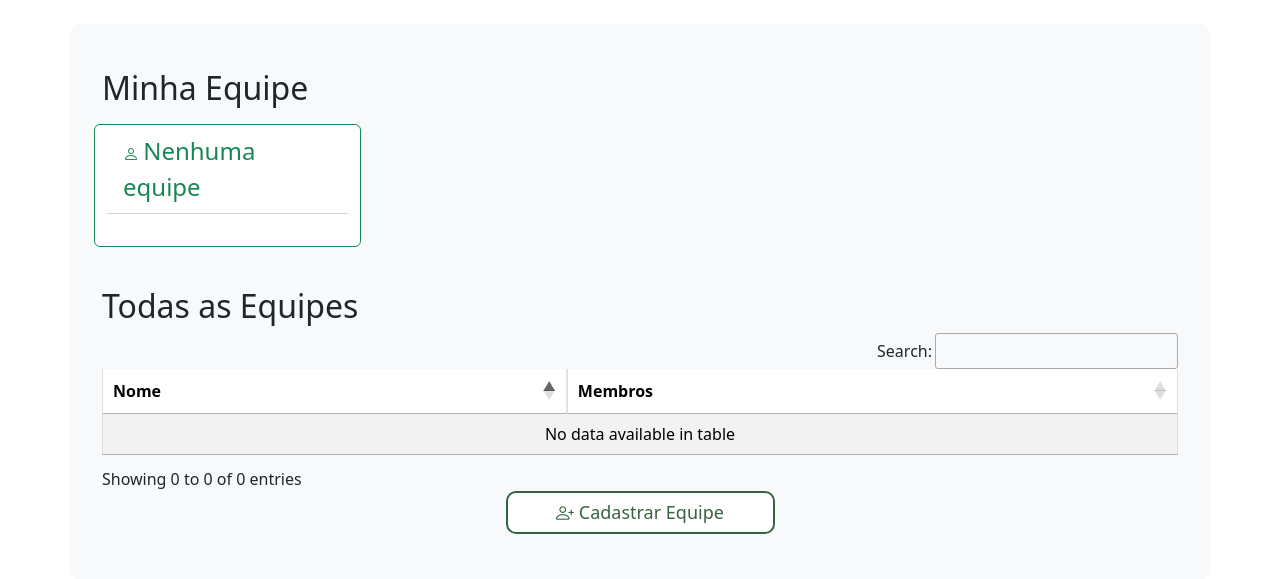
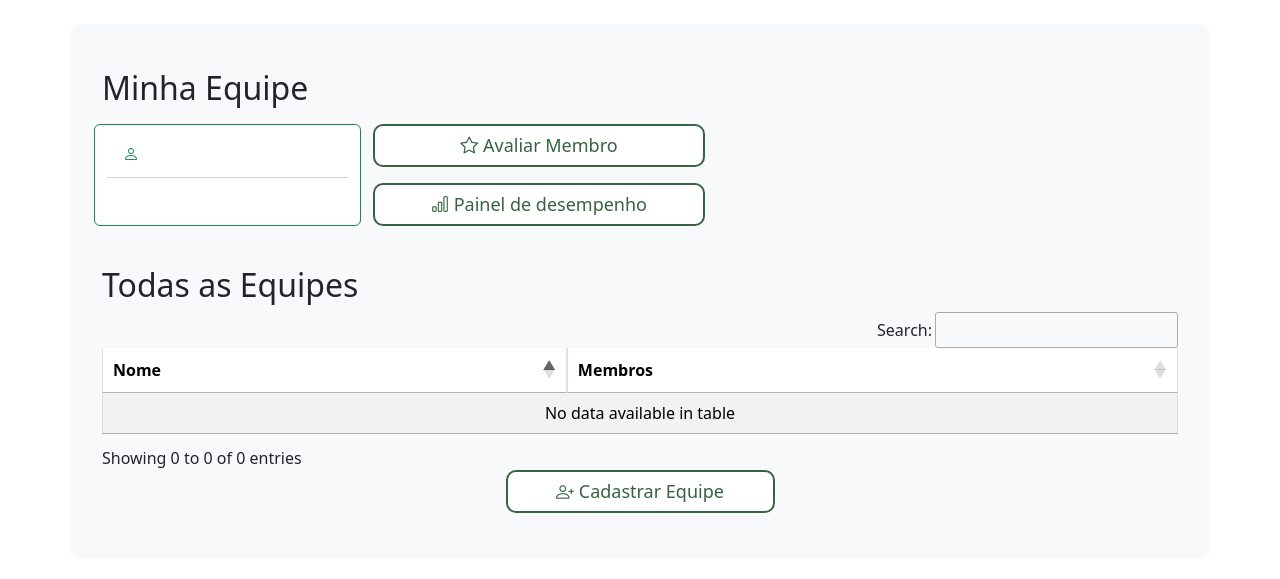
Before and after one commit to Galaticos-API/API-1, a Flask app: page /equipe/ in a window 1280 px wide. Shown: the part 61-640 px from the top of the page. Run offline with Flask 3, Linux system fonts and the light colour scheme; the visitor is signed in with stand-in values (Sample User, id 1); data that the repository does not hold is empty; some libraries are stand-ins or nearby versions.

Commit message:
Revert "FIX - texto sem equipe"
This reverts commit 4b6bf9b9c0b03972dab854d83cb70b5328d9204d.

```diff
--- a/src/templates/equipe.html
+++ b/src/templates/equipe.html
@@ -1,7 +1,6 @@
 <!-- templates/atestados.html -->
 {% extends "base.html" %} {% block title %}Minha equipe{% endblock %} {% block content %}
-<div class="modal fade" id="modal_equipe" tabindex="-1" role="dialog" aria-labelledby="modalEquipeLabel"
-  aria-hidden="true">
+<div class="modal fade" id="modal_equipe" tabindex="-1" role="dialog" aria-labelledby="modalEquipeLabel" aria-hidden="true">
   <div class="modal-dialog modal-dialog-centered modal-lg">
     <div class="modal-content">
       <div class="modal-header bg-dark text-white" style="background-color: #366341 !important">
@@ -9,8 +8,7 @@
           <i class="bi bi-person-plus-fill ms-1 me-2"></i>
           Cadastrar uma Nova Equipe
         </h1>
-        <button type="button" class="btn-close btn-close-white me-1" data-bs-dismiss="modal"
-          aria-label="Close"></button>
+        <button type="button" class="btn-close btn-close-white me-1" data-bs-dismiss="modal" aria-label="Close"></button>
       </div>
 
       <div class="modal-body">
@@ -71,8 +69,7 @@
             Avaliar Membro do
             <span id="nome_equipe_single"></span>
           </h5>
-          <button type="button" class="btn-close btn-close-white me-1" data-bs-dismiss="modal"
-            aria-label="Fechar"></button>
+          <button type="button" class="btn-close btn-close-white me-1" data-bs-dismiss="modal" aria-label="Fechar"></button>
         </div>
 
         <div class="modal-body" id="MembrosAvaliacao">
@@ -143,8 +140,7 @@
           <i class="bi bi-bar-chart ms-1 me-2"></i>
           Painel de desempenho
         </h5>
-        <button type="button" class="btn-close btn-close-white me-1" data-bs-dismiss="modal"
-          aria-label="Fechar"></button>
+        <button type="button" class="btn-close btn-close-white me-1" data-bs-dismiss="modal" aria-label="Fechar"></button>
       </div>
 
       <div class="modal-body" id="Membrosmetrica">
@@ -195,14 +191,13 @@
 
     <center class="col-4 col-md-4">
       <div class="mb-3">
-        <button class="btn btn-outline-primary col-12 col-md-12 btn-avaliar" data-bs-toggle="modal"
-          data-bs-target="#modal_avaliacao">
+        <button class="btn btn-outline-primary col-12 col-md-12" data-bs-toggle="modal" data-bs-target="#modal_avaliacao">
           <i class="bi bi-star"></i>
           Avaliar Membro
         </button>
       </div>
       <div class="mb-3">
-        <button class="btn btn-outline-primary col-12 col-md-12 btn-metricas" data-bs-toggle="modal" data-bs-target="#modal_metrica">
+        <button class="btn btn-outline-primary col-12 col-md-12" data-bs-toggle="modal" data-bs-target="#modal_metrica">
           <i class="bi bi-bar-chart"></i>
           Painel de desempenho
         </button>
@@ -487,12 +482,6 @@
         error: function (response) {
           let responseJson = response.responseJSON;
           console.error(responseJson);
-          $("#nome_equipe_single").append("Nenhuma equipe");
-          $("#nome_equipe_single2").append("Nenhuma equipe");
-
-          $(".btn-avaliar").hide()
-          $(".btn-metricas").hide()
-
         },
       });
     }
```
